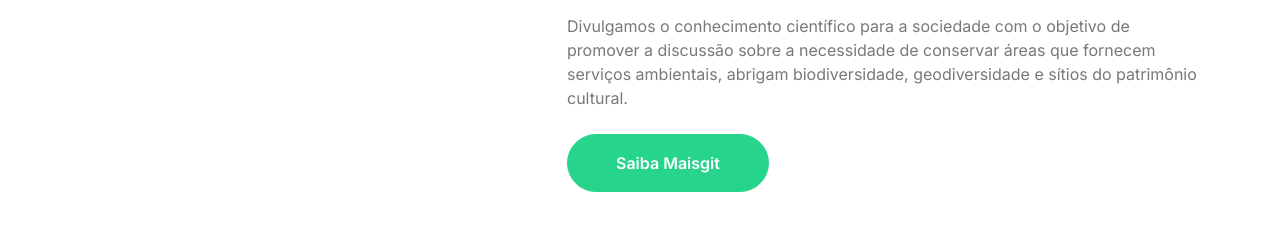
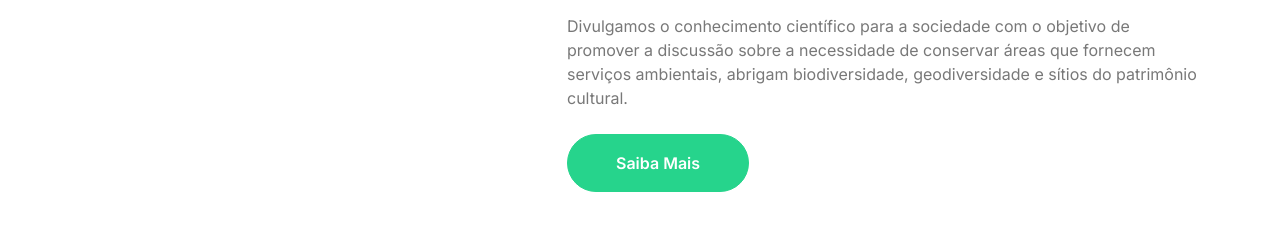
Before and after one commit to SamyrUSalem/MeioAmbiente, a plain HTML site: page index.html in a window 1280 px wide. Shown: the part 1480-1722 px from the top of the page. Drawn offline with nearby package versions, Linux system fonts and the light colour scheme.

Commit message:
Correção na missao index.html

```diff
--- a/index.html
+++ b/index.html
@@ -157,7 +157,7 @@
                         biodiversidade, geodiversidade e sítios do patrimônio cultural.
                     </p>
                     <a href="#" style="cursor: default;"
-                        class="btn btn-secondary rounded-pill px-5 py-3 text-white">Saiba Maisgit </a>
+                        class="btn btn-secondary rounded-pill px-5 py-3 text-white">Saiba Mais</a>
                 </div>
             </div>
         </div>
```
